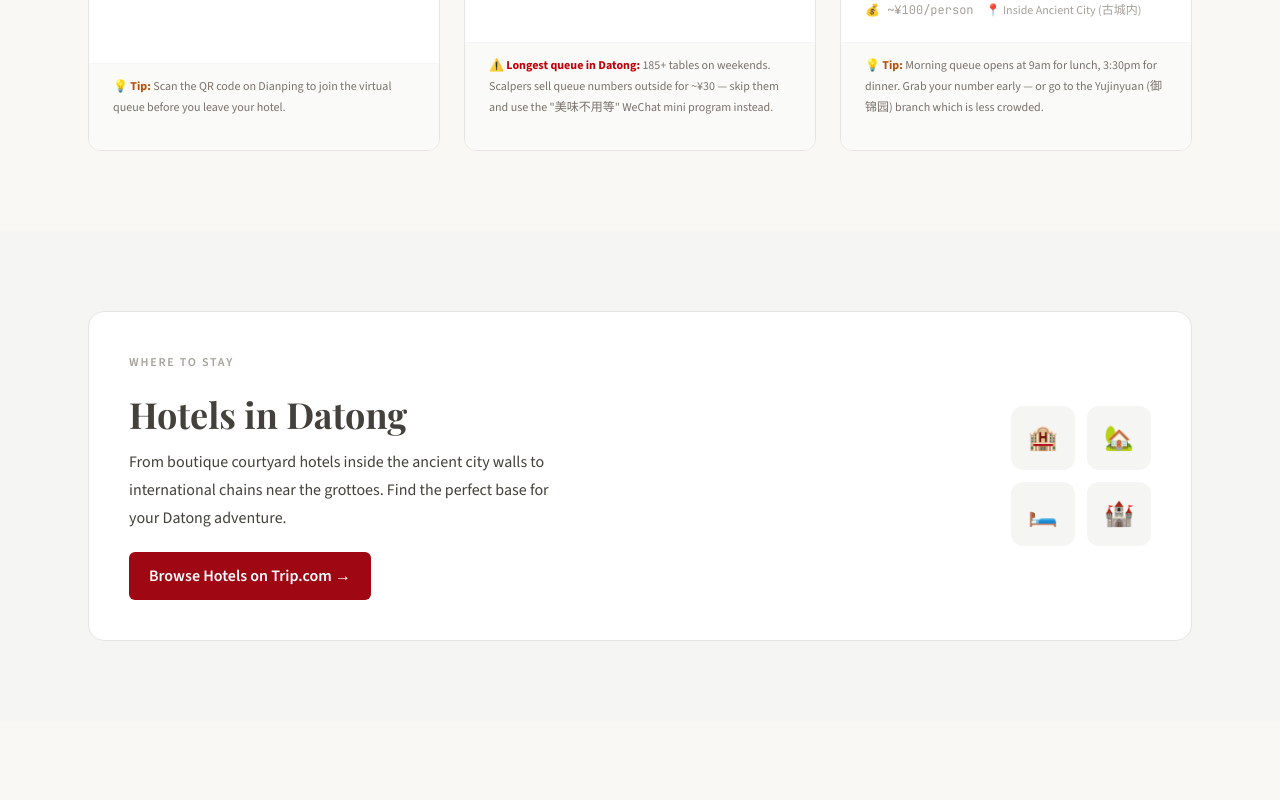
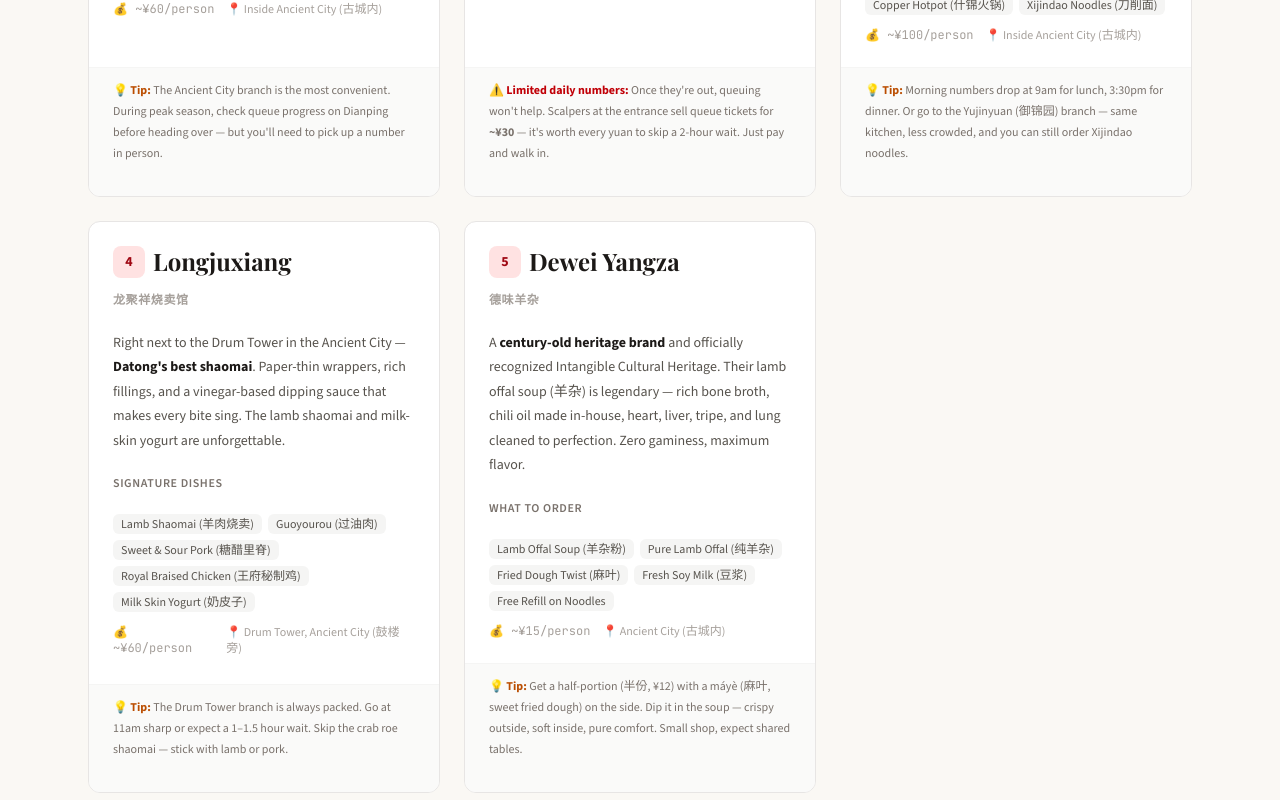
Before and after one commit to sylarscs/datong-travel, a Next.js app: page / in a window 1280 px wide. Shown: the part 3480-4280 px from the top of the page. Built offline with nearby package versions, Linux system fonts and the light colour scheme.

Commit message:
Fix restaurant guide: update Kaige/Xijindao tips, add Longjuxiang & Dewei Yangza

```diff
--- a/app/page.tsx
+++ b/app/page.tsx
@@ -252,8 +252,8 @@
           {/* Queue Warning */}
           <div className="mb-8 p-4 rounded-lg bg-amber-50 border border-amber-200 text-center">
             <p className="text-sm text-amber-800 font-semibold">
-              🕐 All three restaurants are extremely popular — expect 1–3 hour waits during peak season.
-              <span className="font-normal"> Arrive 30 min before opening or grab a number on Dianping ahead of time.</span>
+              🕐 These restaurants are wildly popular — expect 1–3 hour waits during peak season.
+              <span className="font-normal"> Arrive 30 min before opening. Note: during busy months, Dianping only shows queue progress — you cannot grab a number online.</span>
             </p>
           </div>
 
@@ -271,7 +271,7 @@
                   The most-loved local restaurant in Datong. Known for its{" "}
                   <strong className="text-stone-900">half-portion system</strong> — order
                   smaller plates at half price, so two people can try 6–8 dishes. The
-                  complimentary eight-treasure congee (八宝粥) is legendary.
+                  freshly-squeezed sea buckthorn juice (沙棘汁) is a must-order.
                 </p>
                 <div className="mb-3">
                   <p className="text-xs font-semibold text-stone-500 uppercase tracking-wider mb-1.5">Signature Dishes</p>
@@ -283,13 +283,14 @@
                 </div>
                 <div className="flex items-center gap-3 text-xs text-stone-400">
                   <span className="font-mono">💰 ~¥60/person</span>
-                  <span>📍 Zhenxing Street (振兴街)</span>
+                  <span>📍 Inside Ancient City (古城内)</span>
                 </div>
               </div>
               <div className="px-6 py-3 bg-stone-50 border-t border-stone-100">
                 <p className="text-xs text-stone-500">
-                  <strong className="text-amber-700">💡 Tip:</strong> Scan the QR code on Dianping
-                  to join the virtual queue before you leave your hotel.
+                  <strong className="text-amber-700">💡 Tip:</strong> The Ancient City branch
+                  is the most convenient. During peak season, check queue progress on Dianping
+                  before heading over — but you&apos;ll need to pick up a number in person.
                 </p>
               </div>
             </div>
@@ -323,9 +324,10 @@
               </div>
               <div className="px-6 py-3 bg-stone-50 border-t border-stone-100">
                 <p className="text-xs text-stone-500">
-                  <strong className="text-red-700">⚠️ Longest queue in Datong:</strong> 185+
-                  tables on weekends. Scalpers sell queue numbers outside for ~¥30 — skip
-                  them and use the &quot;美味不用等&quot; WeChat mini program instead.
+                  <strong className="text-red-700">⚠️ Limited daily numbers:</strong> Once
+                  they&apos;re out, queuing won&apos;t help. Scalpers at the entrance sell
+                  queue tickets for <strong>~¥30</strong> — it&apos;s worth every yuan to skip
+                  a 2-hour wait. Just pay and walk in.
                 </p>
               </div>
             </div>
@@ -359,9 +361,83 @@
               </div>
               <div className="px-6 py-3 bg-stone-50 border-t border-stone-100">
                 <p className="text-xs text-stone-500">
-                  <strong className="text-amber-700">💡 Tip:</strong> Morning queue opens at
-                  9am for lunch, 3:30pm for dinner. Grab your number early — or go to the
-                  Yujinyuan (御锦园) branch which is less crowded.
+                  <strong className="text-amber-700">💡 Tip:</strong> Morning numbers drop at
+                  9am for lunch, 3:30pm for dinner. Or go to the Yujinyuan (御锦园) branch —
+                  same kitchen, less crowded, and you can still order Xijindao noodles.
+                </p>
+              </div>
+            </div>
+
+            {/* 龙聚祥烧卖馆 */}
+            <div className="rounded-xl border border-stone-200 bg-white overflow-hidden hover:shadow-md transition-shadow flex flex-col">
+              <div className="p-6 flex-1">
+                <div className="flex items-center gap-2 mb-3">
+                  <span className="w-8 h-8 rounded-lg bg-red-100 text-red-800 flex items-center justify-center text-sm font-bold">4</span>
+                  <h3 className="font-display font-bold text-lg text-stone-900">Longjuxiang</h3>
+                </div>
+                <p className="text-xs font-semibold text-stone-400 uppercase tracking-wider mb-3">龙聚祥烧卖馆</p>
+                <p className="text-sm text-stone-600 leading-relaxed mb-3">
+                  Right next to the Drum Tower in the Ancient City —{" "}
+                  <strong className="text-stone-900">Datong&apos;s best shaomai</strong>.
+                  Paper-thin wrappers, rich fillings, and a vinegar-based dipping sauce
+                  that makes every bite sing. The lamb shaomai and milk-skin yogurt are
+                  unforgettable.
+                </p>
+                <div className="mb-3">
+                  <p className="text-xs font-semibold text-stone-500 uppercase tracking-wider mb-1.5">Signature Dishes</p>
+                  <div className="flex flex-wrap gap-1.5">
+                    {["Lamb Shaomai (羊肉烧卖)", "Guoyourou (过油肉)", "Sweet & Sour Pork (糖醋里脊)", "Royal Braised Chicken (王府秘制鸡)", "Milk Skin Yogurt (奶皮子)"].map((d) => (
+                      <span key={d} className="px-2 py-0.5 rounded-md bg-stone-100 text-xs text-stone-600 font-medium">{d}</span>
+                    ))}
+                  </div>
+                </div>
+                <div className="flex items-center gap-3 text-xs text-stone-400">
+                  <span className="font-mono">💰 ~¥60/person</span>
+                  <span>📍 Drum Tower, Ancient City (鼓楼旁)</span>
+                </div>
+              </div>
+              <div className="px-6 py-3 bg-stone-50 border-t border-stone-100">
+                <p className="text-xs text-stone-500">
+                  <strong className="text-amber-700">💡 Tip:</strong> The Drum Tower branch
+                  is always packed. Go at 11am sharp or expect a 1–1.5 hour wait. Skip the
+                  crab roe shaomai — stick with lamb or pork.
+                </p>
+              </div>
+            </div>
+
+            {/* 德味羊杂 */}
+            <div className="rounded-xl border border-stone-200 bg-white overflow-hidden hover:shadow-md transition-shadow flex flex-col">
+              <div className="p-6 flex-1">
+                <div className="flex items-center gap-2 mb-3">
+                  <span className="w-8 h-8 rounded-lg bg-red-100 text-red-800 flex items-center justify-center text-sm font-bold">5</span>
+                  <h3 className="font-display font-bold text-lg text-stone-900">Dewei Yangza</h3>
+                </div>
+                <p className="text-xs font-semibold text-stone-400 uppercase tracking-wider mb-3">德味羊杂</p>
+                <p className="text-sm text-stone-600 leading-relaxed mb-3">
+                  A <strong className="text-stone-900">century-old heritage brand</strong> and
+                  officially recognized Intangible Cultural Heritage. Their lamb offal soup
+                  (羊杂) is legendary — rich bone broth, chili oil made in-house, heart,
+                  liver, tripe, and lung cleaned to perfection. Zero gaminess, maximum flavor.
+                </p>
+                <div className="mb-3">
+                  <p className="text-xs font-semibold text-stone-500 uppercase tracking-wider mb-1.5">What to Order</p>
+                  <div className="flex flex-wrap gap-1.5">
+                    {["Lamb Offal Soup (羊杂粉)", "Pure Lamb Offal (纯羊杂)", "Fried Dough Twist (麻叶)", "Fresh Soy Milk (豆浆)", "Free Refill on Noodles"].map((d) => (
+                      <span key={d} className="px-2 py-0.5 rounded-md bg-stone-100 text-xs text-stone-600 font-medium">{d}</span>
+                    ))}
+                  </div>
+                </div>
+                <div className="flex items-center gap-3 text-xs text-stone-400">
+                  <span className="font-mono">💰 ~¥15/person</span>
+                  <span>📍 Ancient City (古城内)</span>
+                </div>
+              </div>
+              <div className="px-6 py-3 bg-stone-50 border-t border-stone-100">
+                <p className="text-xs text-stone-500">
+                  <strong className="text-amber-700">💡 Tip:</strong> Get a half-portion
+                  (半份, ¥12) with a máyè (麻叶, sweet fried dough) on the side. Dip it in
+                  the soup — crispy outside, soft inside, pure comfort. Small shop, expect
+                  shared tables.
                 </p>
               </div>
             </div>
```
